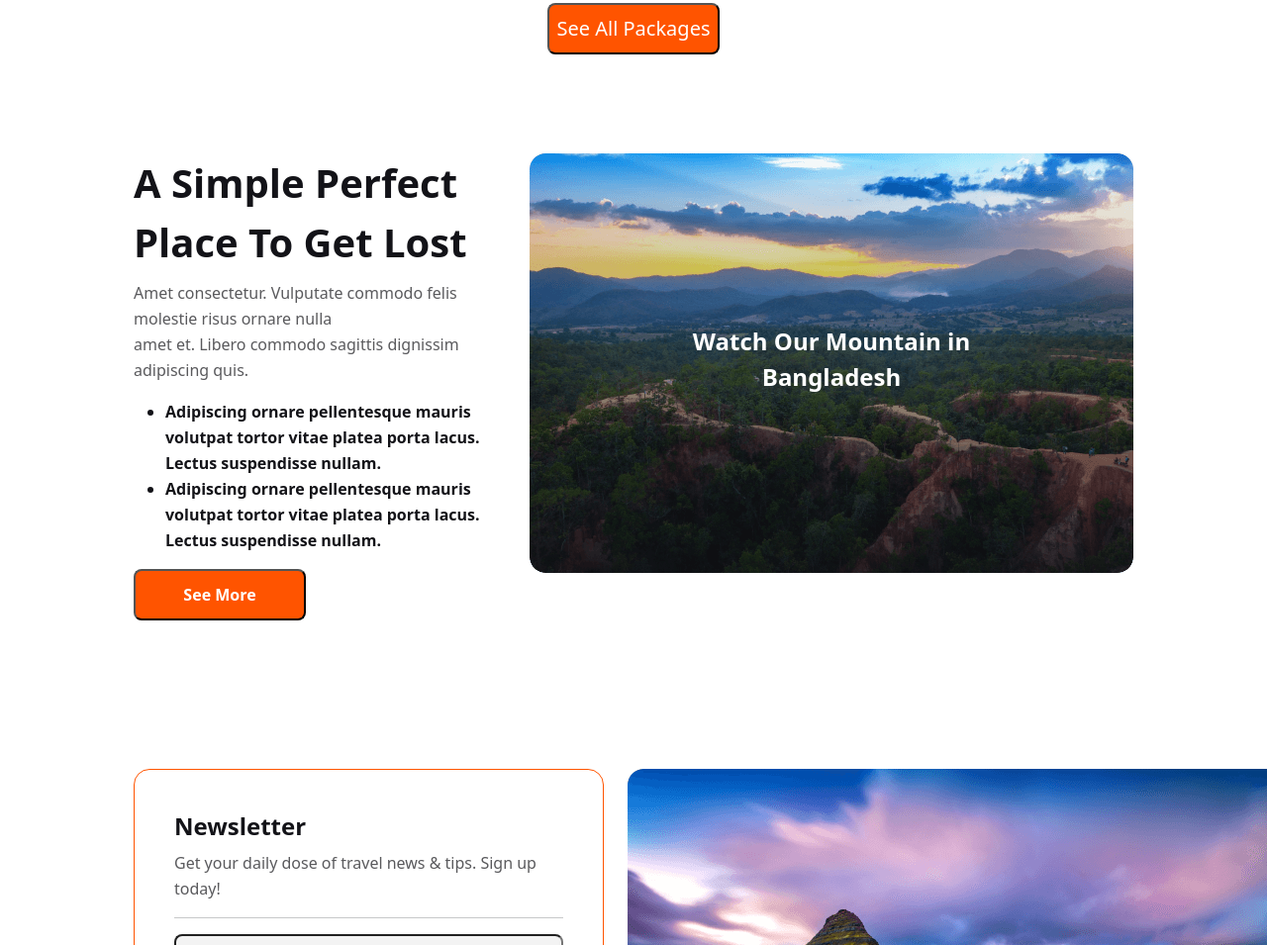
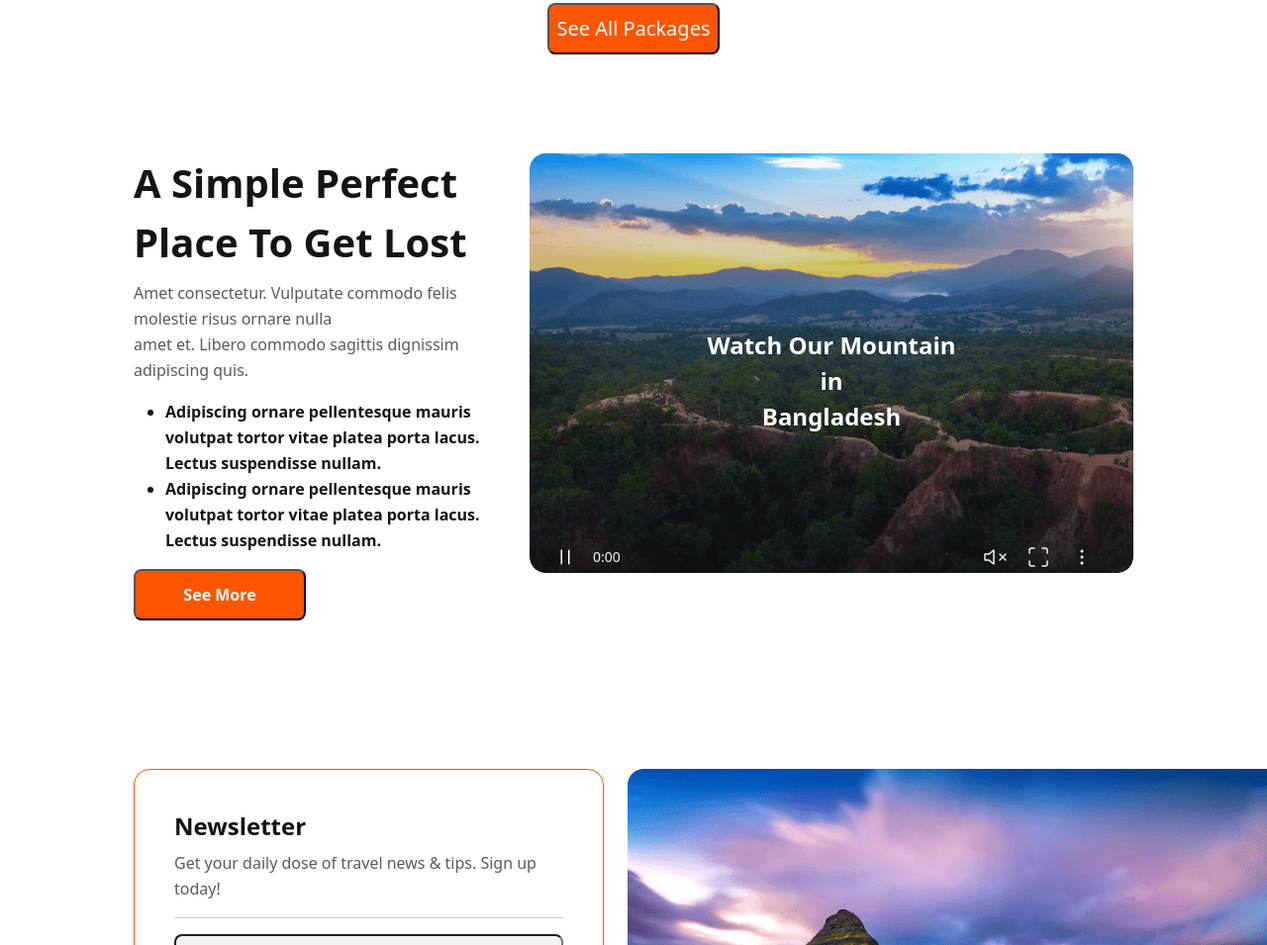
Before and after one commit to depressedKarimul/Hero-Travel-Website, a plain HTML site: page index.html in a window 1280 px wide. Shown: the part 5234-6189 px from the top of the page at 99% size. Drawn offline with nearby package versions, Linux system fonts and the light colour scheme.

Commit message:
complete html and css part

```diff
--- a/index.html
+++ b/index.html
@@ -339,6 +339,26 @@ molestie risus  ornare nulla amet et. Libero commodo sagittis <br>dignissim adip
       <div class="Watch-Our-Mountain-in-Bangladesh">
         <h4 class="Watch-Our-Mountain-in-Bangladesh-title cards-title">Watch Our Mountain in <br>
            Bangladesh</h4>
+
+           <div class="vide-player">
+            <div>
+              <img class="vide-player-img" src="Icons/puse.png" alt=""><span class="vide-player-img" style="color: #F3F3F3;">0:00 </span>
+
+            </div>
+
+
+            <div>
+              <img class="vide-player-img" src="Icons/volume-x 1.png" alt="">
+              <img class="vide-player-img" src="Icons/maximize 1.png" alt="">
+              <img class="vide-player-img" src="Icons/settings.png" alt="">
+
+            </div>
+           </div>
+
+           <div >
+
+            <img class="vide-player-horizontal-line" src="Icons/video-playing.png" alt="">
+          </div>
       </div>
 
 
--- a/styles/style.css
+++ b/styles/style.css
@@ -451,6 +451,9 @@ line-height: 26px;
   font-weight: 700;
   line-height: 36px;
   text-align: center;
+  padding-top: 176px;
+  padding-left: 167px;
+  padding-right: 167px;
 }
 
 .Watch-Our-Mountain-in-Bangladesh{
@@ -460,11 +463,35 @@ border-radius: 16px;
 
 background-image: url('../Images/Group\ 40089.png');
 background-size: cover;
-display: flex;
-justify-content: center;
-align-items: center;
+
+}
+.vide-player{
+  display: flex;
+  justify-content: space-between;
+  margin-top: 111px;
+  padding-left: 24px;
+  padding-right: 24px;
+
+}
+.vide-player-img{
+  margin-right: 16px;
+  width: 24px;
+height: 24px;
+font-size: 14px;
+font-style: normal;
+font-weight: 400;
 }
 
+.vide-player-horizontal-line{
+  width: 562px;
+height: 4px;
+flex-shrink: 0;
+border-radius: 8px;
+background: rgba(255, 255, 255, 0.30);
+
+margin-left: 24px;
+margin-right: 24px;
+}
 
 .cards-III-part-I{
   display: grid;
```
Also changed, not shown: Icons/maximize 1.png (added), Icons/puse.png (added), Icons/settings.png (added), Icons/video-playing.png (added), Icons/volume-x 1.png (added).
